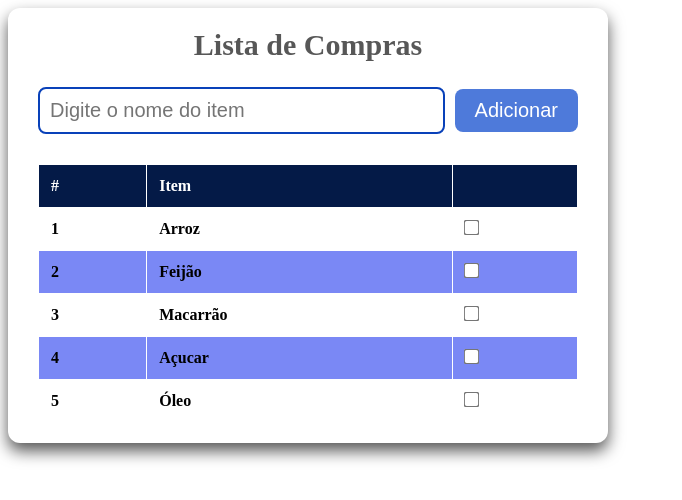
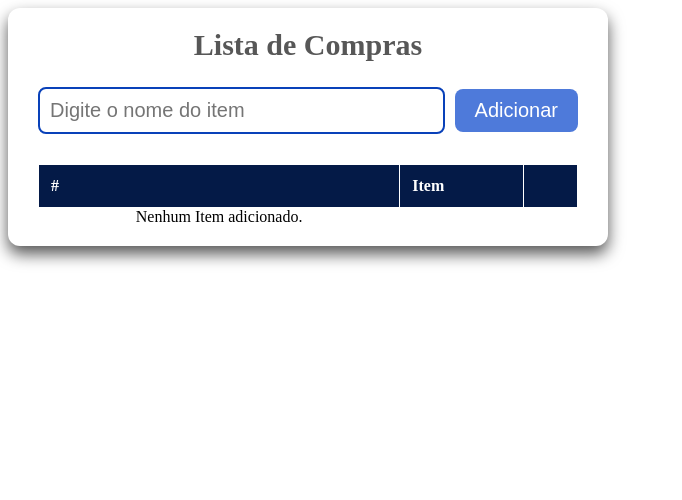
Before and after one commit to br-techlabz/conceitos-basicos, an Angular app: page / in a window 1280 px wide. Shown: the top 500 px of the page, without its empty margins (0-682 px from the left). Built offline with nearby package versions, Linux system fonts and the light colour scheme.

Commit message:
Aula 20: Utilizando @for e ngFor para exibir a lista.

```diff
--- a/src/app/lista-compras/lista-compras.component.html
+++ b/src/app/lista-compras/lista-compras.component.html
@@ -20,31 +20,29 @@
         </tr>
     </thead>
     <tbody>
-        <tr>
-            <th>1</th>
-            <th>Arroz</th>
+
+        @for (item of lista; track item.id) {
+            <tr>
+                <th>{{ item.id }}</th>
+                <th>{{ item.nome }}</th>
+                <th><input type="checkbox"/></th>
+            </tr>
+
+        }@empty {
+            <tr colspan="4">
+                Nenhum Item adicionado.
+            </tr>
+        }
+
+        <!--OU -->
+
+        <!--
+        <tr *ngFor="let item of lista">
+            <th>{{ item.id }}</th>
+            <th>{{ item.nome }}</th>
             <th><input type="checkbox"/></th>
         </tr>
-        <tr>
-            <th>2</th>
-            <th>Feijão</th>
-            <th><input type="checkbox"/></th>
-        </tr>
-        <tr>
-            <th>3</th>
-            <th>Macarrão</th>
-            <th><input type="checkbox"/></th>
-        </tr>
-        <tr>
-            <th>4</th>
-            <th>Açucar</th>
-            <th><input type="checkbox"/></th>
-        </tr>
-        <tr>
-            <th>5</th>
-            <th>Óleo</th>
-            <th><input type="checkbox"/></th>
-        </tr>
+        -->
     </tbody>
 </table>
 </div>
--- a/src/app/lista-compras/lista-compras.component.ts
+++ b/src/app/lista-compras/lista-compras.component.ts
@@ -1,10 +1,11 @@
 import { Component } from '@angular/core';
 import { FormsModule } from '@angular/forms';
 import { ItemLista } from './itemLista';
+import { CommonModule } from '@angular/common';
 
 @Component({
   selector: 'app-lista-compras',
-  imports: [ FormsModule],
+  imports: [ FormsModule, CommonModule],
   templateUrl: './lista-compras.component.html',
   styleUrl: './lista-compras.component.scss'
 })
```
